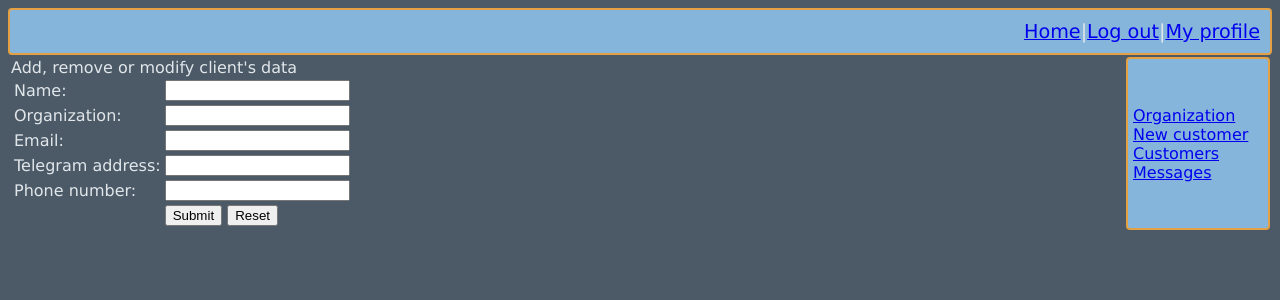
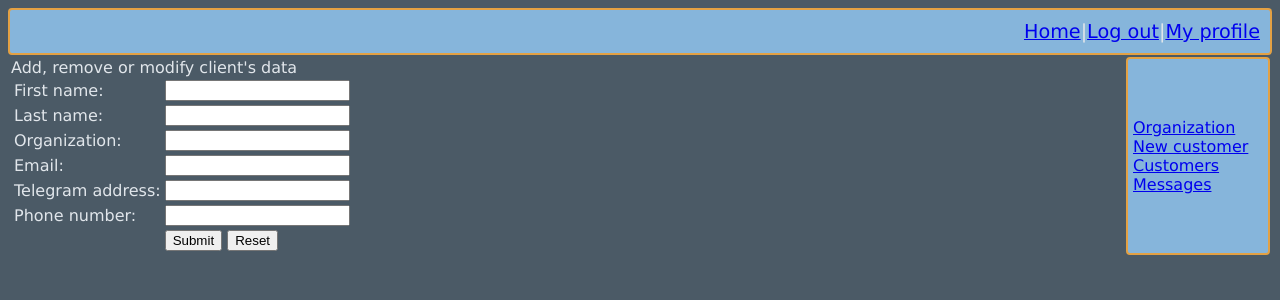
Before and after one commit to Jaime-alv/connect, a Flask app: page /new_customer in a window 1280 px wide. Shown: the top 300 px of the page. Run offline with Flask 2, Linux system fonts and the light colour scheme; the visitor is signed in with stand-in values (Sample User, id 1).

Commit message:
Several additions

```diff
--- a/crm/functions.py
+++ b/crm/functions.py
@@ -41,6 +41,7 @@ def create_new_user(organization, email, password):
     # create organization and add user as admin
     if organization != '' and not pathlib.Path(f'..\\data\\inc\\{organization}').exists():
         pathlib.Path(f'..\\data\\inc\\{organization}').mkdir(parents=True, exist_ok=True)
+        pathlib.Path(f'..\\data\\inc\\{organization}\\customers').mkdir(exist_ok=True)
         data_inc = {'name': organization,
                     'admin': [],
                     'employees': [],
--- a/crm/main.py
+++ b/crm/main.py
@@ -6,6 +6,7 @@ import secrets
 import flask
 import re
 import functions
+import datetime
 from flask import Flask
 
 app = Flask(__name__)
@@ -79,36 +80,55 @@ def new_message():
 
 
 # save client data
+# template/new_customer.html
 @app.route('/new_client', methods=['POST'])
 def new_client():
     user = flask.session['user']
-    organization = functions.load_user(user)['organization']
     inc_profile = functions.load_inc_with(user)
     missing_field = []
-    must_have_fields = ['name', 'email']
+    must_have_fields = ['first_name', 'email', 'last_name']
 
     # form validation
     for field in must_have_fields:
         if flask.request.form.get(field) == '':
             missing_field.append(field)
     if missing_field:
-        return functions.error(f'Missing inputs in {missing_field}', 'new_customer')
+        return functions.error(f'Missing inputs in {missing_field}', 'access_to_client')
     if flask.request.form.get('email') in inc_profile['client_data']:
-        return functions.error(f'Client already exits', 'new_customer')
+        return functions.error(f'Client already exits', 'access_to_client')
 
     # get all fields and added to client's profile
     email = flask.request.form.get('email')
     inc_profile['client_data'].setdefault(email, {})
-    inc_profile['client_data'][email].setdefault('name', flask.request.form.get('name'))
+    inc_profile['client_data'][email].setdefault('first_name', flask.request.form.get('first_name'))
+    inc_profile['client_data'][email].setdefault('last_name', flask.request.form.get('last_name'))
     inc_profile['client_data'][email].setdefault('email', flask.request.form.get('email'))
-    inc_profile['client_data'][email].setdefault('phone', flask.request.form.get('phone', None))
-    inc_profile['client_data'][email].setdefault('telegram', flask.request.form.get('telegram', None))
-    inc_profile['client_data'][email].setdefault('organization', flask.request.form.get('organization', None))
-    functions.save_inc(inc_profile, organization)
+    inc_profile['client_data'][email].setdefault('phone', flask.request.form.get('phone'))
+    inc_profile['client_data'][email].setdefault('telegram', flask.request.form.get('telegram'))
+    inc_profile['client_data'][email].setdefault('organization', flask.request.form.get('organization'))
+    date_now = datetime.datetime.now()
+    file_name = date_now.strftime(f"{flask.request.form.get('first_name')[0].lower()}"
+                                  f"%f%Y%m%d"
+                                  f"{flask.request.form.get('last_name')[0].lower()}")
+    inc_profile['client_data'][email].setdefault('dialog_file', file_name)
+    functions.save_inc(inc_profile, inc_profile['name'])
+    pathlib.Path(f'..\\data\\inc\\{inc_profile["name"]}\\customers\\{file_name}.txt').open('w')
     return flask.render_template('new_customer.html')
 
 
+# delete all customer list
+# template/customers.html
+@app.route('/delete_all_customers', methods=['POST'])
+def delete_all_customers():
+    user = flask.session['user']
+    inc_profile = functions.load_inc_with(user)
+    inc_profile['client_data'].clear()
+    functions.save_inc(inc_profile, inc_profile['name'])
+    return flask.render_template('customers.html')
+
+
 # log in form into app
+# static/login.html
 @app.route('/log_in', methods=['POST'])
 def log_in_server():
     user = flask.request.form.get('email')
--- a/crm/templates/customers.html
+++ b/crm/templates/customers.html
@@ -25,14 +25,16 @@
                     {% for customer in customers %}
                     <tr>
                         <td>{{ customers[customer]['email'] }}</td>
-                        <td>{{ customers[customer]['name'] }}</td>
+                        <td>{{ customers[customer]['first_name'] }}<br>{{ customers[customer]['last_name'] }}</td>
                         <td>{{ customers[customer]['phone'] }}</td>
                         <td>{{ customers[customer]['telegram'] }}</td>
                         <td>{{ customers[customer]['organization'] }}</td>
                     </tr>
                     {% endfor %}
                 </table>
-
+            <form name="delete_all_customers" action="delete_all_customers" method="post">
+                <input type="submit" value="Delete all">
+            </form>
         </td>
         <td id="aside" width="130" height="100%">
             <a href="inc">Organization</a><br>
--- a/crm/templates/new_customer.html
+++ b/crm/templates/new_customer.html
@@ -17,9 +17,15 @@
             <form name="new_client" action="new_client" method="post">
                 <table>
                     <tr>
-                        <td>Name:</td>
+                        <td>First name:</td>
                         <td>
-                            <input type="text" name="name">
+                            <input type="text" name="first_name">
+                        </td>
+                    </tr>
+                    <tr>
+                        <td>Last name:</td>
+                        <td>
+                            <input type="text" name="last_name">
                         </td>
                     </tr>
                     <tr>
```
Also changed, not shown: crm/templates/modify_customer.html (added, +29 -0 lines).
